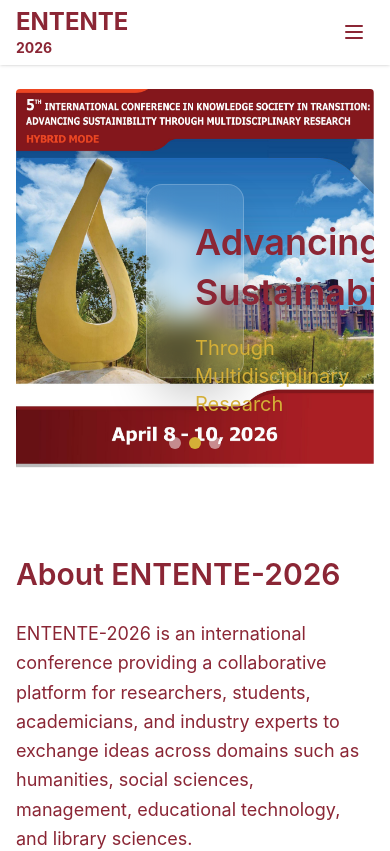
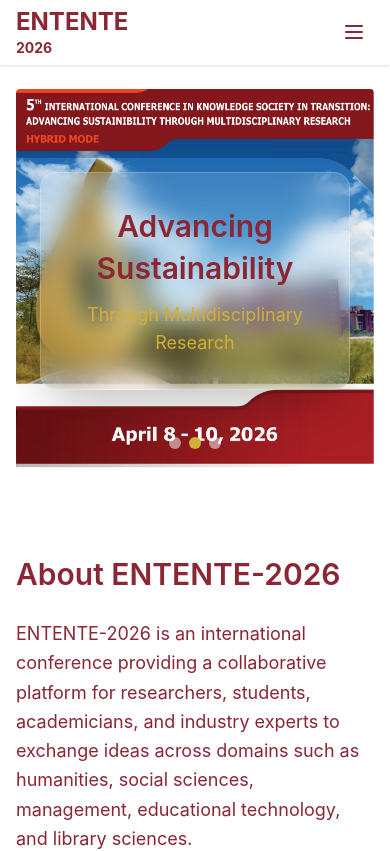
Before and after one commit to trishikesh/entente-2026, a Next.js app: page / in a window 390 px wide. Shown: the top 851 px of the page. Built offline with nearby package versions, Linux system fonts and the light colour scheme.

Commit message:
update banner again!

```diff
--- a/src/components/HeroCarousel.tsx
+++ b/src/components/HeroCarousel.tsx
@@ -40,19 +40,19 @@ export default function HeroCarousel() {
       </div>
 
       {/* Translucent Box - Always Visible */}
-      <div className="absolute inset-0 flex items-center justify-center">
-        <div className="backdrop-blur-md bg-white/10 rounded-2xl px-12 py-8 border border-white/20 shadow-2xl">
+      <div className="absolute inset-0 flex items-center justify-center px-6">
+        <div className="backdrop-blur-md bg-white/10 rounded-2xl px-8 md:px-12 py-8 md:py-10 border border-white/20 shadow-2xl min-w-[300px] md:min-w-[500px]">
           {/* Text Content that Changes */}
-          <div className="relative h-32 md:h-36">
+          <div className="relative">
             {slides.map((slide, index) => (
               <div
                 key={index}
-                className={`absolute inset-0 transition-opacity duration-1000 text-center text-white ${
-                  index === currentSlide ? 'opacity-100' : 'opacity-0'
+                className={`transition-opacity duration-1000 text-center text-white ${
+                  index === currentSlide ? 'opacity-100' : 'opacity-0 absolute inset-0'
                 }`}
               >
-                <h1 className="text-4xl md:text-5xl font-bold mb-4">{slide.title}</h1>
-                <p className="text-xl md:text-2xl text-yellow">{slide.subtitle}</p>
+                <h1 className="text-3xl md:text-5xl font-bold mb-3 md:mb-4">{slide.title}</h1>
+                <p className="text-lg md:text-2xl text-yellow">{slide.subtitle}</p>
               </div>
             ))}
           </div>
```
